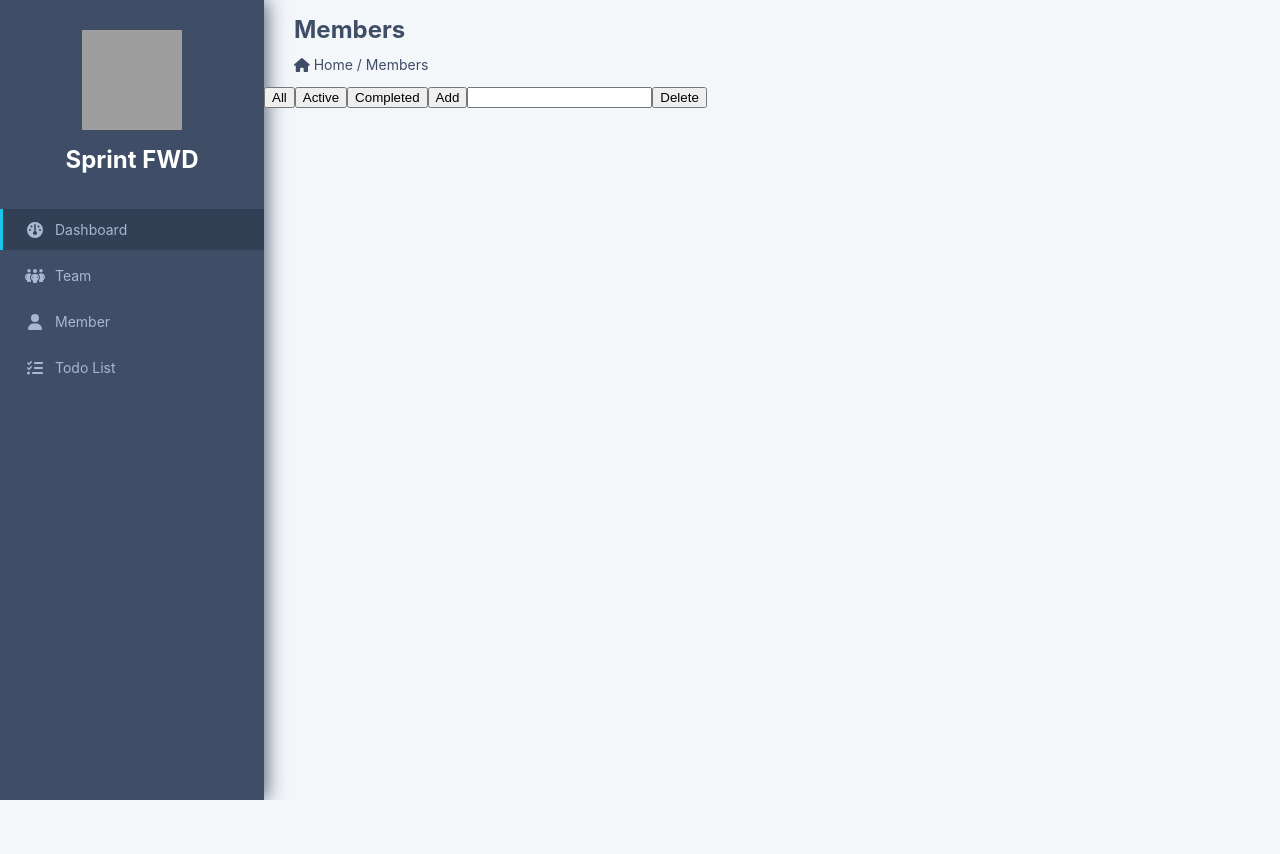
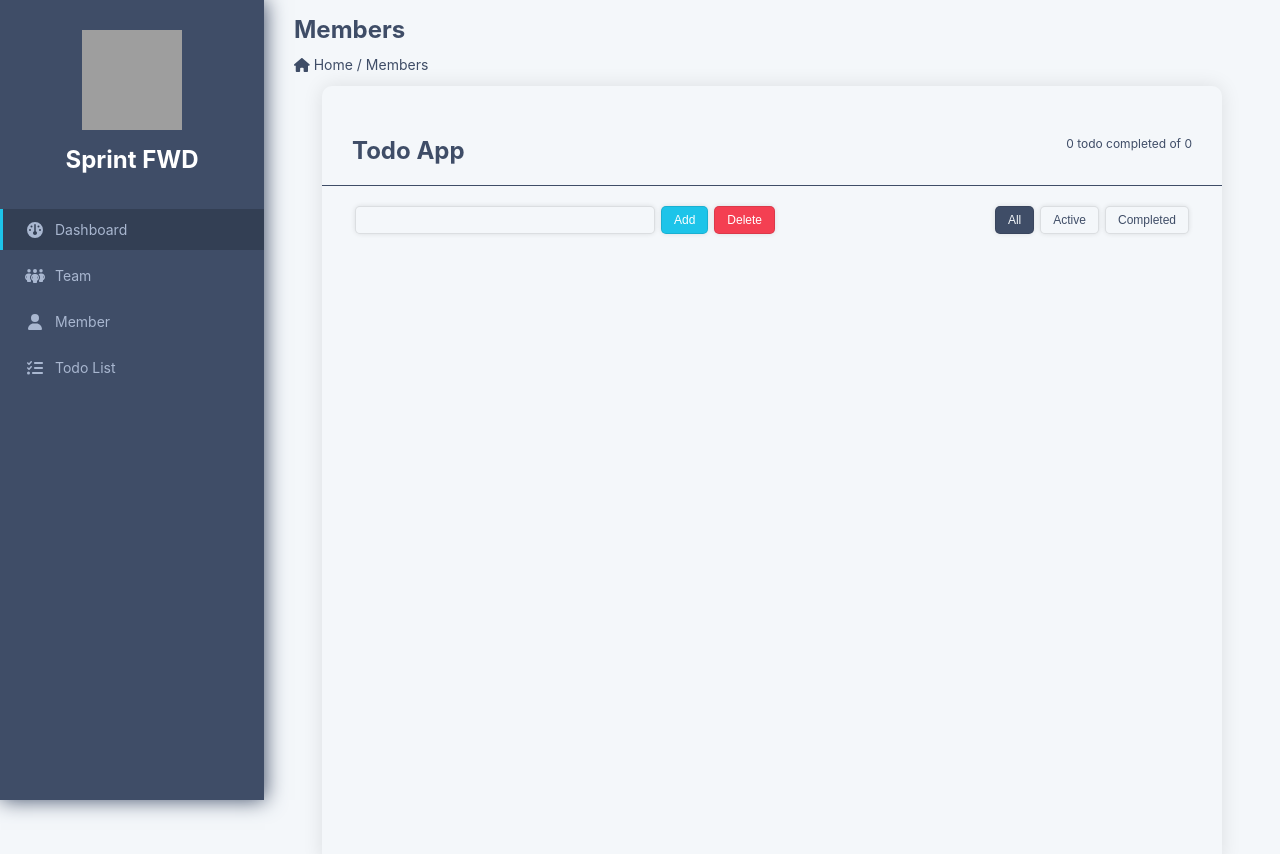
Before and after one commit to BranchDev110/BranchTeamManagement, a React (Create React App) app: page /todo in a window 1280 px wide. Shown: the top 854 px of the page. Before the commit the page ends 800 px from the top, so only its background shows below. Built offline with nearby package versions, Linux system fonts and the light colour scheme; grey boxes are pictures that could not be loaded.

Commit message:
Complete Todo

```diff
--- a/package.json
+++ b/package.json
@@ -15,6 +15,7 @@
     "react-redux": "^8.0.5",
     "react-router-dom": "^6.11.2",
     "react-scripts": "5.0.1",
+    "react-transition-group": "^4.4.5",
     "web-vitals": "^2.1.4"
   },
   "scripts": {
--- a/src/App.css
+++ b/src/App.css
@@ -7,3 +7,8 @@
 .container {
   flex: 1;
 }
+
+.content {
+  display: flex;
+  justify-content: center;
+}
--- a/src/App.js
+++ b/src/App.js
@@ -32,6 +32,7 @@ const App = () => {
       <Sidebar />
       <div className="container">
         <Header />
+        <div className="content">
           <Routes>
             <Route path="/" element={<DashboardContainer />} />
             <Route path="/member" element={<MemberContainer />} />
@@ -40,6 +41,7 @@ const App = () => {
           </Routes>
         </div>
       </div>
+    </div>
   );
 };
 
--- a/src/components/TodoComponent/index.css
+++ b/src/components/TodoComponent/index.css
@@ -1,21 +1,72 @@
 .todoitem {
-  display: flex;
+  display: grid;
+  grid-template-columns: 30px auto 60px;
   cursor: pointer;
   user-select: none;
+  padding: 15px 0;
+  height: 50px;
+  align-items: center;
+  border-bottom: 1px solid rgba(0,0,0,0.1);
 }
 
 .todoitem__checkbox {
   display: flex;
   justify-content: center;
   align-items: center;
-  width: 32px;
-  height: 32px;
-  background-color: gray;
-  border: 1px solid lightgray;
+  width: 20px;
+  height: 20px;
+  background-color: var(--background-color);
+  border: 1px solid rgba(0,0,0,0.1);
+  box-shadow: 0 0 5px rgba(0,0,0,0.1);
   border-radius: 50%;
   cursor: pointer;
 }
 
+.todoitem__checkbox > svg {
+  width: 10px;
+  height: 10px;
+  transition: all 1s ease;
+  color: var(--sidebar-color);
+}
+
+.todoitem__text {
+  margin: 0 0 0 10px;
+  color: var(--sidebar-back-color);
+  font-size: 14px;
+  transition: all 0.2s ease;
+}
+
 .todoitem__text--completed {
   text-decoration: line-through;
+  color: var(--sidebar-color);
 }
+
+.iconbtn {
+  outline: none;
+  background: none;
+  border: none;
+  color: var(--sidebar-back-color);
+  cursor: pointer;
+}
+
+.iconbtn:hover {
+  color: var(--sidebar-hover-color);
+}
+
+.todoitem__editform {
+  display: flex;
+}
+
+.todoitem__editform > .todoitem__editinput {
+  flex: 1;
+}
+
+.todoitem__editform > .btn {
+  width: 100px;
+}
+
+.editflag {
+  font-size: 12px;
+  color: var(--sidebar-color);
+  margin: 0 0 0 10px;
+}
--- a/src/containers/TodoContainer/TodoContainer.jsx
+++ b/src/containers/TodoContainer/TodoContainer.jsx
@@ -1,7 +1,9 @@
 import { useEffect, useState } from "react";
 import { useDispatch, useSelector } from "react-redux";
 import { TodoComponent } from "../../components/TodoComponent";
-import { add, revert, remove } from "../../store/slice/todoSlice";
+import { add, revert, remove, removeItem, edit } from "../../store/slice/todoSlice";
+
+import "./index.css";
 
 const TodoContainer = () => {
   const [newTodo, setNewTodo] = useState("");
@@ -13,52 +15,129 @@ const TodoContainer = () => {
   const dispatch = useDispatch();
 
   useEffect(() => {
-    if(showMethod === 0) {
+    if (showMethod === 0) {
       setActiveTodo(todo.filter((item) => item.isDeleted === false));
-    } else if(showMethod === 1) {
-      setActiveTodo(todo.filter((item) => item.isDeleted === false && item.isCompleted === false))
+    } else if (showMethod === 1) {
+      setActiveTodo(
+        todo.filter(
+          (item) => item.isDeleted === false && item.isCompleted === false
+        )
+      );
     } else {
-      setActiveTodo(todo.filter((item) => item.isDeleted === false && item.isCompleted === true))
+      setActiveTodo(
+        todo.filter(
+          (item) => item.isDeleted === false && item.isCompleted === true
+        )
+      );
     }
   }, [showMethod, todo]);
 
   const handleNewTodo = () => {
-    dispatch(add(newTodo));
-    setNewTodo("");
-  }
+    if (!!newTodo) {
+      dispatch(add(newTodo));
+      setNewTodo("");
+    }
+  };
 
   const handleChange = (e) => {
     setNewTodo(e.target.value);
-  }
+  };
 
   const handleUpdateTodo = (id) => {
     dispatch(revert(id));
-  }
+  };
 
   const handleDeleteTodo = () => {
     dispatch(remove());
-  }
+  };
+
+  const getControlClass = (id) => {
+    return showMethod === id ? "btn btn--selected" : "btn";
+  };
+
+  const handleKeyDown = (e) => {
+    if (e.key === "Enter") {
+      handleNewTodo();
+    }
+  };
+
+  const handleEditTodo = (id, newData) => {
+    dispatch(edit({id, data: newData}));
+  };
+
+  const handleDeleteTodoItem = (id) => {
+    dispatch(removeItem(id));
+  };
 
   return (
     <div className="todo__container">
-      <button onClick={() => setShowMethod(0)}>All</button>
-      <button onClick={() => setShowMethod(1)}>Active</button>
-      <button onClick={() => setShowMethod(2)}>Completed</button>
+      <div className="todo__header">
+        <h2>Todo App</h2>
+        <p>{`${
+          todo
+            .filter((item) => !item.isDeleted)
+            .filter((item) => item.isCompleted).length
+        } todo completed of ${
+          todo.filter((item) => !item.isDeleted).length
+        }`}</p>
+      </div>
+      <div className="todo__body">
+        <div className="todo__control">
+          <div className="todo__displaycontrol">
+            <button
+              onClick={() => setShowMethod(0)}
+              className={getControlClass(0)}
+            >
+              All
+            </button>
+            <button
+              onClick={() => setShowMethod(1)}
+              className={getControlClass(1)}
+            >
+              Active
+            </button>
+            <button
+              onClick={() => setShowMethod(2)}
+              className={getControlClass(2)}
+            >
+              Completed
+            </button>
+          </div>
 
-      <button onClick={handleNewTodo}>Add</button>
-      <input type="text" value={newTodo} onChange={handleChange}/>
-      <button onClick={handleDeleteTodo}>Delete</button>
-      <ul>
-        {
-          activeTodo.map(item => <TodoComponent todo={item} key={`todoitem-${item.id}`} updateTodo={handleUpdateTodo}/>)
-        }
-      </ul>
+          <div className="todo__managementcontrol">
+            <input
+              type="text"
+              value={newTodo}
+              onChange={handleChange}
+              onKeyDown={handleKeyDown}
+            />
+            <button onClick={handleNewTodo} className="btn btn-primary">
+              Add
+            </button>
+            <button onClick={handleDeleteTodo} className="btn btn-danger">
+              Delete
+            </button>
+          </div>
+        </div>
+
+        <ul className="todo__list">
+          {activeTodo.map((item) => (
+            <TodoComponent
+              todo={item}
+              key={`todoitem-${item.id}`}
+              updateTodo={handleUpdateTodo}
+              editTodo={handleEditTodo}
+              deleteTodo={handleDeleteTodoItem}
+            />
+          ))}
+        </ul>
+      </div>
+      <div className="todo__footer"></div>
     </div>
   );
 };
 
 export default TodoContainer;
-
 
 /*
  {
--- a/src/containers/TodoContainer/index.css
+++ b/src/containers/TodoContainer/index.css
@@ -0,0 +1,39 @@
+.todo__container {
+  display: flex;
+  flex-direction: column;
+  width: 900px;
+  box-shadow: 0 0 20px rgba(0,0,0,0.1);
+  border-radius: 10px;
+}
+
+.todo__header {
+  display: flex;
+  justify-content: space-between;
+  color: var(--sidebar-back-color);
+  padding: 50px 30px 20px;
+  border-bottom: 1px solid var(--sidebar-back-color);
+}
+
+.todo__header > p {
+  font-size: 12px;
+}
+
+.todo__body {
+  padding: 10px 30px 20px;
+}
+
+.todo__control {
+  display: flex;
+  flex-direction: row-reverse;
+  justify-content: space-between;
+  padding: 10px 0;
+}
+
+.todo__control input {
+  width: 300px;
+}
+
+.todo__list {
+  height: 600px;
+  overflow-y: auto;
+}
--- a/src/index.css
+++ b/src/index.css
@@ -5,6 +5,15 @@
   --sidebar-hover-color: rgb(29, 196, 233);
   --sidebar-active-back-color: rgb(51, 63, 84);
   --sidebar-active-color: rgb(255, 255, 255);
+}
+
+::-webkit-scrollbar {
+  background-color: rgba(0,0,0,0.1);
+  width: 3px;
+}
+
+::-webkit-scrollbar-thumb {
+  background-color: rgba(0,0,0,0.3);
 }
 
 * {
@@ -34,3 +43,42 @@ ul, li, h2, p {
 a {
   text-decoration: none;
 }
+
+.btn, input {
+  padding: 6px 12px !important;
+  outline: none;
+  background-color: var(--background-color);
+  border: 1px solid rgba(0,0,0,0.1);
+  box-shadow: 0 0 5px rgba(0,0,0,0.1);
+  border-radius: 5px;
+  color: var(--sidebar-back-color);
+  font-size: 12px;
+  margin: 0 3px;
+  cursor: pointer;
+  transition: all 0.3s ease;
+}
+
+.btn-primary {
+  background-color: var(--sidebar-hover-color) !important;
+  color: white !important;
+}
+
+.btn-primary:hover {
+  background-color: var(--background-color) !important;
+  color: var(--sidebar-hover-color) !important;
+}
+
+.btn-danger {
+  background-color: #f43f52 !important;
+  color: white !important;
+}
+
+.btn-danger:hover {
+  background-color: var(--background-color) !important;
+  color: #f43f52 !important;
+}
+
+.btn--selected {
+  background-color: var(--sidebar-back-color) !important;
+  color: var(--background-color) !important;
+}
--- a/src/store/slice/todoSlice.js
+++ b/src/store/slice/todoSlice.js
@@ -16,14 +16,28 @@ export const todoSlice = createSlice({
           data: action.payload,
           isCompleted: false,
           isDeleted: false,
+          isEdit: false,
         },
       ];
     },
     remove: (state) => {
-      const newState = state.value.filter((item) => !item.isCompleted);
+      const newState = state.value.map((item) =>
+        item.isCompleted ? { ...item, isDeleted: true } : item
+      );
       state.value = [...newState];
     },
-    edit: (data) => {},
+    removeItem: (state, action) => {
+      const newState = state.value.filter((item) => item.id !== action.payload);
+      state.value = [...newState];
+    },
+    edit: (state, action) => {
+      const newState = state.value.map((item) =>
+        item.id === action.payload.id
+          ? { ...item, data: action.payload.data, isEdit: true }
+          : item
+      );
+      state.value = [...newState];
+    },
     revert: (state, action) => {
       const newState = state.value.map((item) =>
         item.id === action.payload
@@ -32,10 +46,10 @@ export const todoSlice = createSlice({
       );
       state.value = [...newState];
     },
-    set: (data) => {},
+    set: () => {},
   },
 });
 
-export const { add, remove, edit, set, revert } = todoSlice.actions;
+export const { add, remove, edit, set, revert, removeItem } = todoSlice.actions;
 
 export default todoSlice.reducer;
```
Also changed, not shown: src/components/TodoComponent/TodoComponent.jsx (+70 -12 lines), 1 other file (tests, documents, lock files or other folders). Lines whose indentation alone changed are shown as unchanged.
